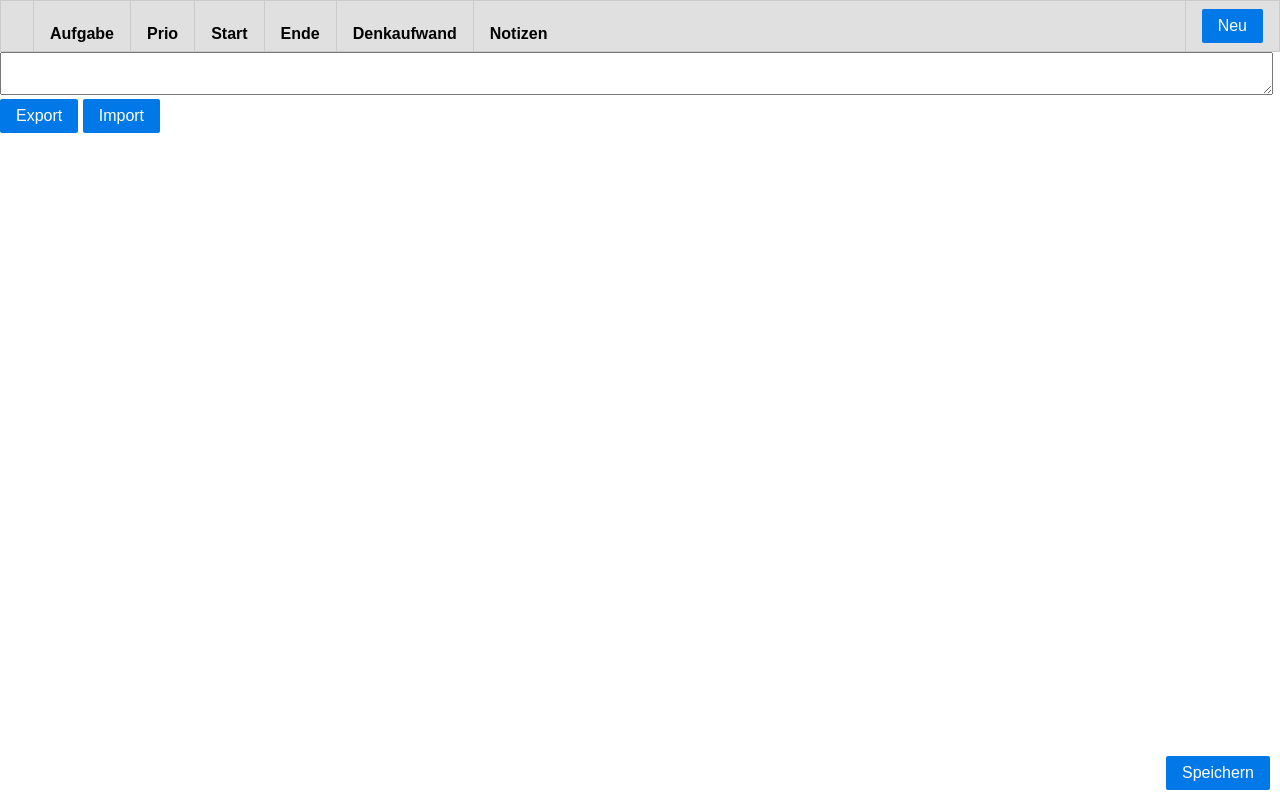
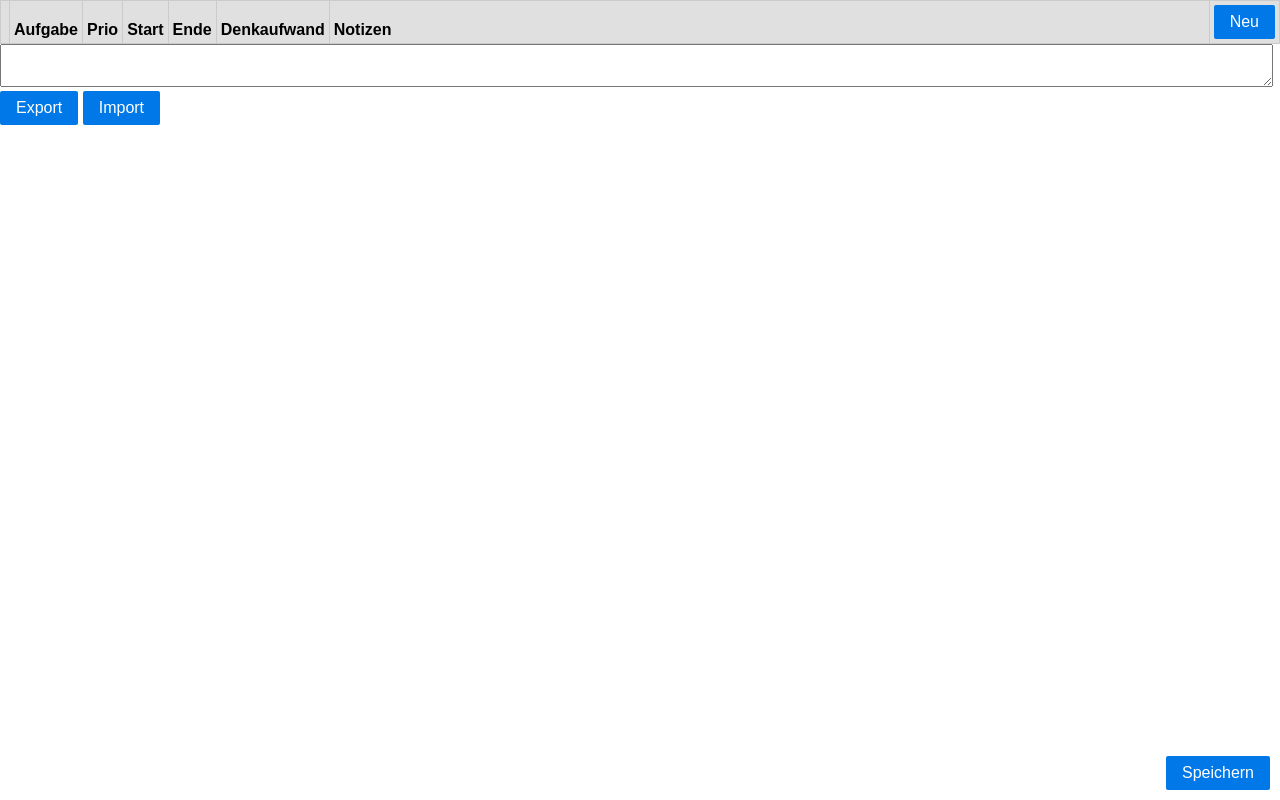
Before and after one commit to Lukas-Sander/dragndrop-todo-autosave-local, a website: page simple.html in a window 1280 px wide. Drawn offline with Linux system fonts and the light colour scheme.

Commit message:
some simple slimming of the table

```diff
--- a/simple.css
+++ b/simple.css
@@ -53,6 +53,7 @@ th,td {
 textarea {
     width: 100%;
     resize: vertical;
+    min-width: 200px;
 }
 
 .handle {
@@ -60,3 +61,8 @@ textarea {
     font-weight: bold;
     cursor: grab;
 }
+
+.pure-table td, .pure-table th,
+.pure-form input[type=color], .pure-form input[type=date], .pure-form input[type=datetime-local], .pure-form input[type=datetime], .pure-form input[type=email], .pure-form input[type=month], .pure-form input[type=number], .pure-form input[type=password], .pure-form input[type=search], .pure-form input[type=tel], .pure-form input[type=text], .pure-form input[type=time], .pure-form input[type=url], .pure-form input[type=week], .pure-form select, .pure-form textarea {
+    padding: 4px;
+}
```
Also changed, not shown: simple.html (+1 -1 lines).
